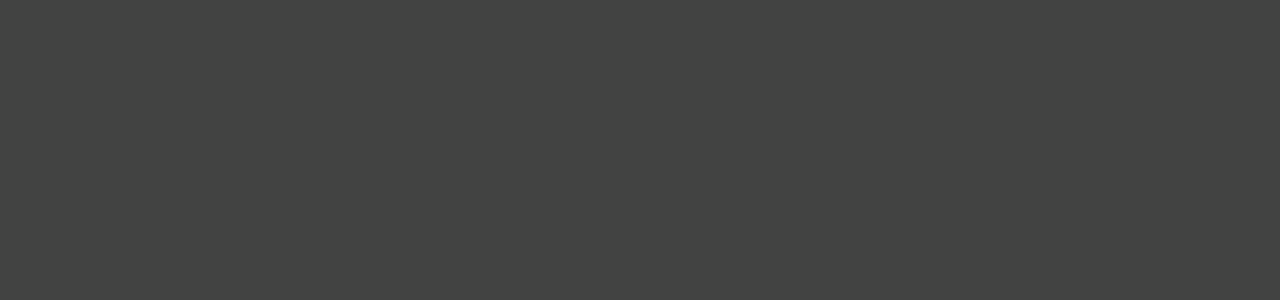
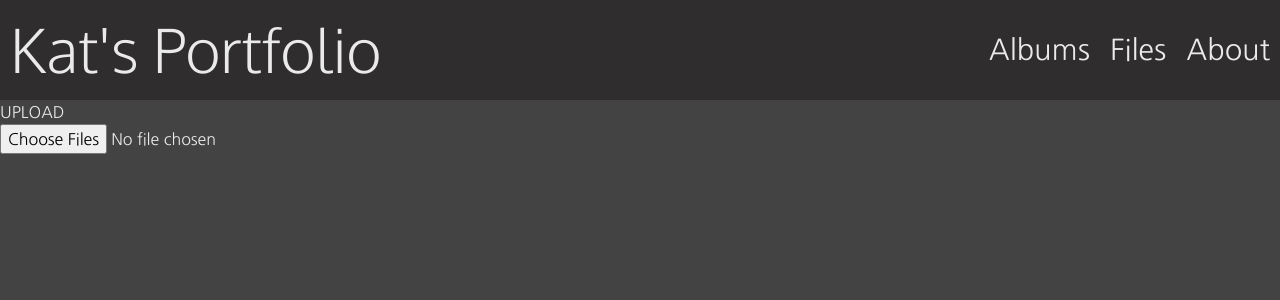
Before and after one commit to KatsuroDev/kat-portfolio, a Vue app: page /admin/upload in a window 1280 px wide. Before the commit this address had no page. Shown: the top 300 px of the page. Built offline with nearby package versions, Linux system fonts and the light colour scheme.

Commit message:
add upload page with input file tag

```diff
--- /dev/null
+++ b/src/components/Uploader.vue
@@ -0,0 +1,10 @@
+<script setup>
+</script>
+
+<template>
+    <div>UPLOAD</div>
+    <input type="file" multiple="true" required="true" accept="image/*"/>
+</template>
+
+<style scoped>
+</style>
--- a/src/router/index.js
+++ b/src/router/index.js
@@ -1,6 +1,7 @@
 import { createRouter, createWebHistory, createWebHashHistory } from 'vue-router'
 import HomePage from '../views/pages/HomePage.vue'
 import AboutPage from '../views/pages/AboutPage.vue'
+import UploadPage from '../views/pages/UploadPage.vue'
 
 const router = createRouter({
   history: createWebHistory(),
@@ -14,6 +15,11 @@ const router = createRouter({
         path: '/about',
         name: 'about',
         component: AboutPage
+    },
+    {
+        path: '/admin/upload',
+        name: 'upload',
+        component: UploadPage
     }
   ]
 })
--- /dev/null
+++ b/src/views/pages/UploadPage.vue
@@ -0,0 +1,13 @@
+<script setup>
+    import MainLayout from '../layouts/MainLayout.vue'
+    import Uploader from '../../components/Uploader.vue'
+</script>
+
+<template>
+ <MainLayout>
+    <Uploader/>
+ </MainLayout>
+</template>
+
+<style scoped>
+</style>
```
